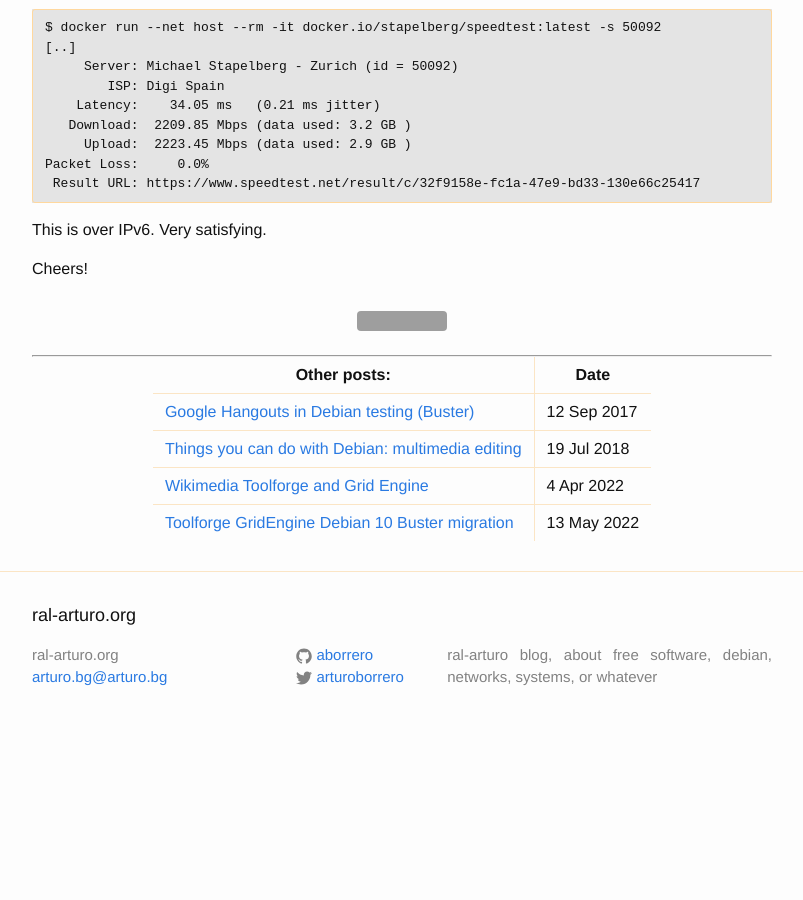
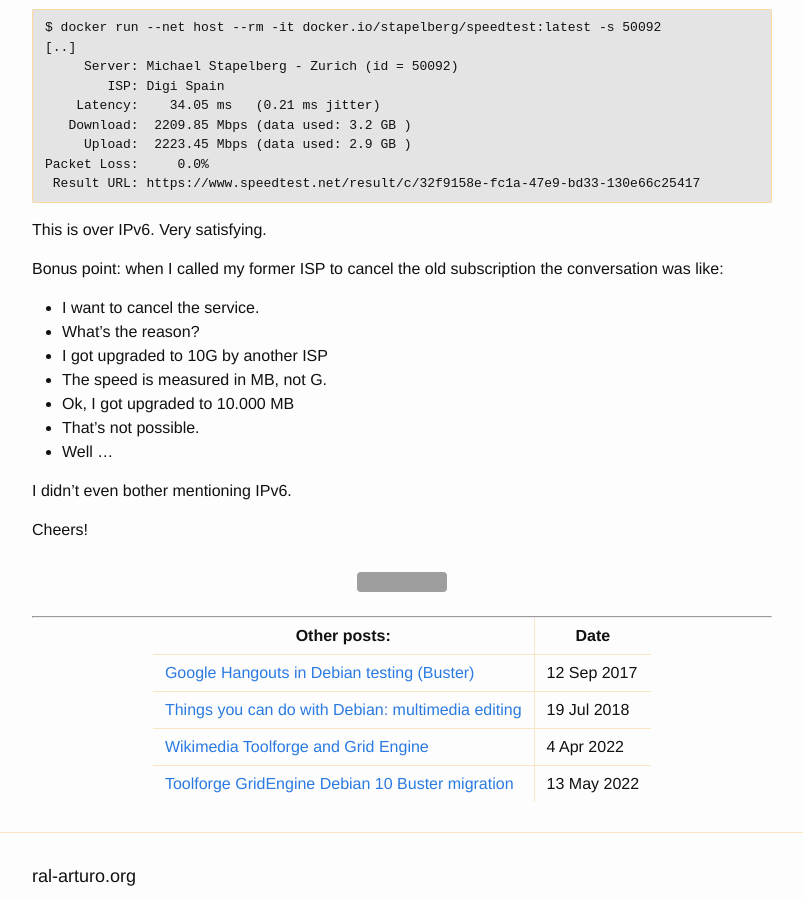
Before and after one commit to aborrero/ral-arturo.org, a Jekyll site: the page built from _posts/2022-11-06-home-net.md, in a window 1280 px wide and 900 px high, scrolled down 2108 px. Shown: the whole window, without its empty margins (238-1041 px from the left). Built offline with Jekyll 4.4.1, drawn with Linux system fonts in a browser that asks for light colours; before the commit the page ends 2857 px from its top, so only the background shows below that; grey boxes are pictures that could not be loaded.

Commit message:
_posts/2022-11-06-home-net.md: add bonus point
Add bonus point.

Signed-off-by: Arturo Borrero Gonzalez <arturo.bg@arturo.bg>

````diff
--- a/_posts/2022-11-06-home-net.md
+++ b/_posts/2022-11-06-home-net.md
@@ -78,6 +78,18 @@ Packet Loss:     0.0%
 ```
 This is over IPv6. Very satisfying.
 
+Bonus point: when I called my former ISP to cancel the old subscription the conversation was like:
+
+- I want to cancel the service.
+- What's the reason?
+- I got upgraded to 10G by another ISP
+- The speed is measured in MB, not G.
+- Ok, I got upgraded to 10.000 MB
+- That's not possible.
+- Well ...
+
+I didn't even bother mentioning IPv6.
+
 Cheers!
 
 [digimobil]:        https://www.digimobil.es/
````
